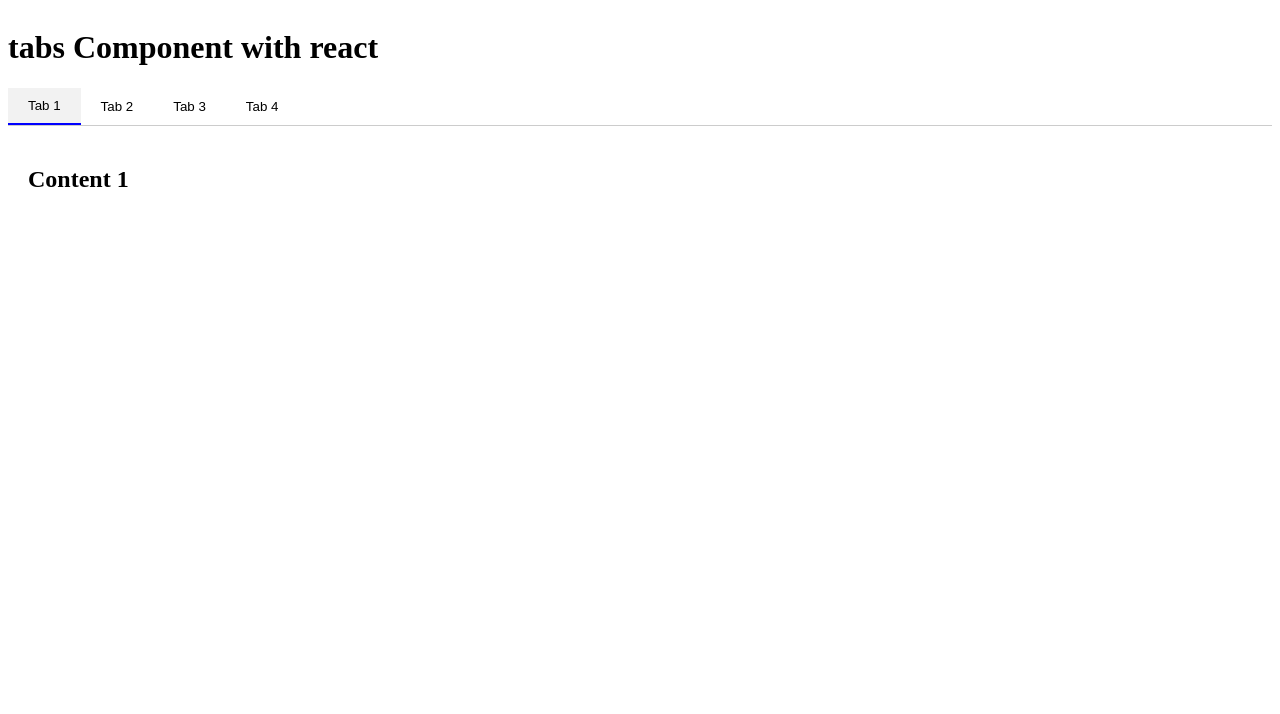
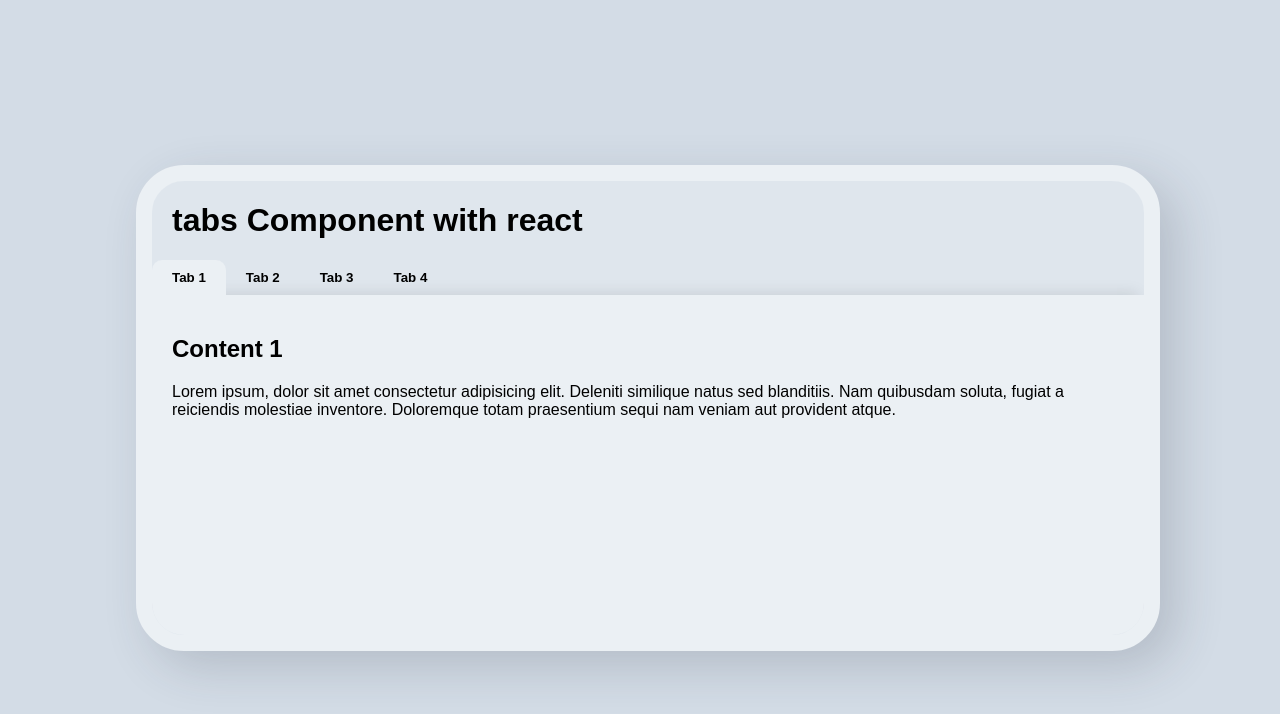
Before and after one commit to mohmdrezaei/mohammad-rezaei-tabs, a React (Vite) app: page / in a window 1280 px wide. Shown: the top 714 px of the page. Built offline with nearby package versions, Linux system fonts and the light colour scheme.

Commit message:
Improved project user interface

```diff
--- a/src/MyTabs.css
+++ b/src/MyTabs.css
@@ -1,11 +1,34 @@
+html,body{
+  height: 100%;
+  width: 100%;
+  overflow: hidden;
+  background-color: #d3dce6;
+  font-family: Arial, Helvetica, sans-serif;
+}
+body{
+  display: flex;
+  justify-content: center;
+  align-items: center;
+}
 .tab-container {
-  display: flex;
-  flex-direction: column;
+    width: 80%;
+  height: 80%;
+
+  border-radius: 48px;
+  box-sizing: border-box;
+  border: 16px solid #ebf0f4;
+  background-color: #dfe6ed;
+  overflow: hidden;
+  box-shadow: 16px 16px 48px #2e364330;
+  margin: auto;
 }
-
+.tab-container h1{
+  margin-left: 20px;
+}
 .tab-list {
   display: flex;
-  border-bottom: 1px solid #ccc;
+
+
 }
 
 .tab-link {
@@ -13,13 +36,23 @@
   cursor: pointer;
   background: none;
   border: none;
+  font-weight: 600;
+  border-radius: 10px 10px 0 0;
 }
 
 .tab-link.active {
-  background-color: #f2f2f2;
-  border-bottom: 2px solid blue;
+  transition:  all 0.3s ease-in-out, transform 0.3s ease-in-out;
+  background-color: #ebf0f4;
+
+  box-shadow: -42px -50px 38px -51px rgba(0,0,0,0.1);
 }
 
 .tab-content {
   padding: 20px;
+  width: auto;
+  height: 300px;
+  background-color: #ebf0f4;
+  transition: all 0.3s ease-in-out, transform 0.3s ease-in-out;
+  box-shadow: 0px -8px 14px -6px rgba(0,0,0,0.1);
+
 }
--- a/src/MyTabs.jsx
+++ b/src/MyTabs.jsx
@@ -22,6 +22,11 @@ function MyTabs() {
         {activeTab === 'tab2' && <h2>Content 2</h2>}
         {activeTab === 'tab3' && <h2>Content 3</h2>}
         {activeTab === 'tab4' && <h2>Content 4</h2>}
+          <p>Lorem ipsum, dolor sit amet consectetur adipisicing elit.
+            Deleniti similique natus sed blanditiis. Nam quibusdam soluta,
+            fugiat a reiciendis molestiae inventore. Doloremque totam
+             praesentium sequi nam veniam aut provident atque.
+             </p>
       </div>
     </div>
   );
```
